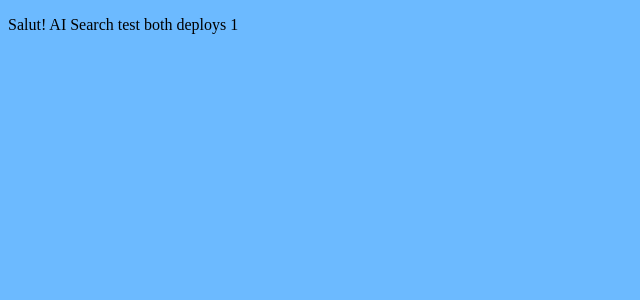
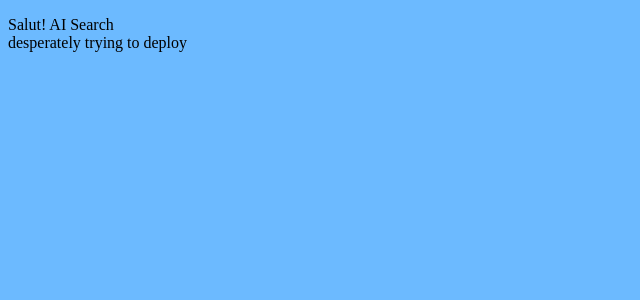
Before and after one commit to Salut-AI-Search/SAIS-chat, a SvelteKit app in the folder website/: page / in a window 1280 px wide. Shown: the top 300 px of the page, without its empty margins (0-640 px from the left). Built offline with nearby package versions, Linux system fonts and the light colour scheme.

Commit message:
deploy attempt #999

```diff
--- a/website/src/routes/+page.svelte
+++ b/website/src/routes/+page.svelte
@@ -3,5 +3,5 @@
 </script>
 
 <div>
-	<p>Salut! AI Search test both deploys 1</p>
+	<p>Salut! AI Search<br/>desperately trying to deploy</p>
 </div>
```
